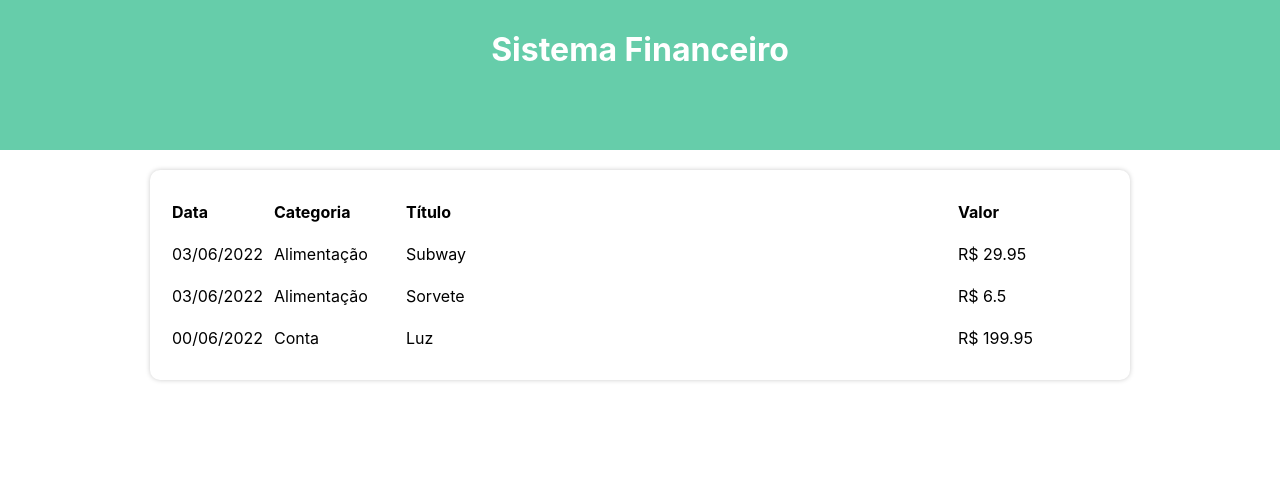
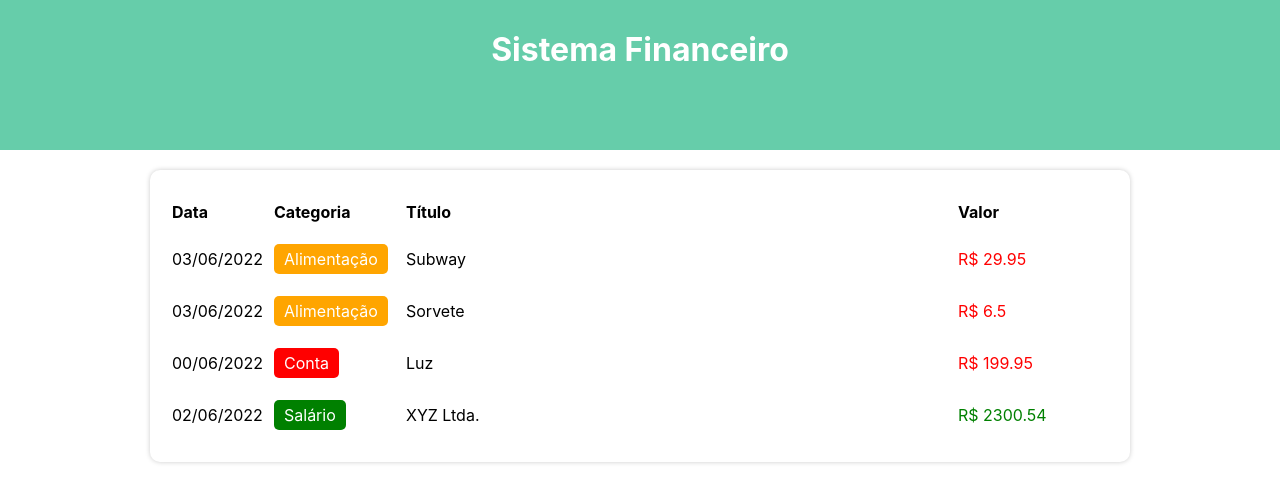
Before and after one commit to kanechandev/sistema-financas-pessoais, a React (Create React App) app: page / in a window 1280 px wide. Shown: the top 502 px of the page. Built offline with nearby package versions, Linux system fonts and the light colour scheme.

Commit message:
feat: Configurado cores conforme categoria.

```diff
--- a/src/components/TableItem/index.tsx
+++ b/src/components/TableItem/index.tsx
@@ -11,9 +11,17 @@ export const TableItem = ({ item }: Props) => {
     return (
         <C.TableLine>
             <C.TableColumn>{formatDate(item.data)}</C.TableColumn>
-            <C.TableColumn>{categorias[item.categoria].titulo}</C.TableColumn>
+            <C.TableColumn>
+                <C.Categoria color={categorias[item.categoria].cor}>
+                    {categorias[item.categoria].titulo}
+                </C.Categoria>
+            </C.TableColumn>
             <C.TableColumn>{item.titulo}</C.TableColumn>
-            <C.TableColumn>R$ {item.valor}</C.TableColumn>
+            <C.TableColumn>
+                <C.Valor color={categorias[item.categoria].despesa ? 'red' : 'green'}>
+                    R$ {item.valor}
+                </C.Valor>
+            </C.TableColumn>
         </C.TableLine>
     );
 }
--- a/src/components/TableItem/styles.ts
+++ b/src/components/TableItem/styles.ts
@@ -5,3 +5,15 @@ export const TableLine = styled.tr``;
 export const TableColumn = styled.td`
     padding: 10px 0;
 `;
+
+export const Categoria = styled.div<{ color: string}>`
+    display: inline-block;
+    padding: 5px 10px;
+    border-radius: 5px;
+    color: #ffffff;
+    background-color: ${props => props.color};
+`;
+
+export const Valor = styled.div<{ color: string}>`
+    color: ${props => props.color};
+`;
--- a/src/data/categorias.ts
+++ b/src/data/categorias.ts
@@ -1,7 +1,7 @@
 import { Categoria } from '../types/Categoria';
 
 export const categorias: Categoria = {
-    alimentacao: { titulo: 'Alimentação', cor: 'red', despesa: true },
-    conta: { titulo: 'Conta', cor: 'yellow', despesa: true },
+    alimentacao: { titulo: 'Alimentação', cor: 'orange', despesa: true },
+    conta: { titulo: 'Conta', cor: 'red', despesa: true },
     salario: { titulo: 'Salário', cor: 'green', despesa: false },
 }
--- a/src/data/items.ts
+++ b/src/data/items.ts
@@ -5,5 +5,5 @@ export const items: Item[] = [
     { data: new Date(2022, 5, 15), categoria: 'alimentacao',  titulo: 'Sorvete', valor: 6.50 },
     { data: new Date(2022, 5, 12), categoria: 'conta',  titulo: 'Luz', valor: 199.95 },
     { data: new Date(2022, 6, 21), categoria: 'conta',  titulo: 'Água', valor: 79.95 },
-    { data: new Date(2022, 6, 21), categoria: 'salario',  titulo: 'XYZ Ltda.', valor: 2300.54 },
+    { data: new Date(2022, 5, 21), categoria: 'salario',  titulo: 'XYZ Ltda.', valor: 2300.54 },
 ];
```
